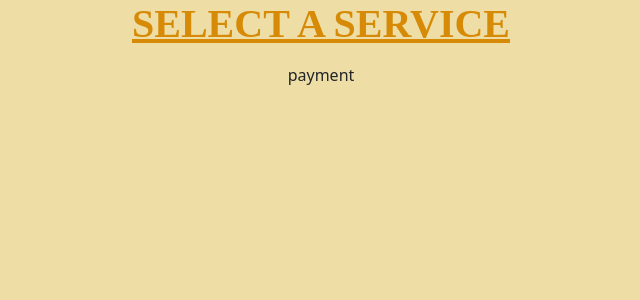
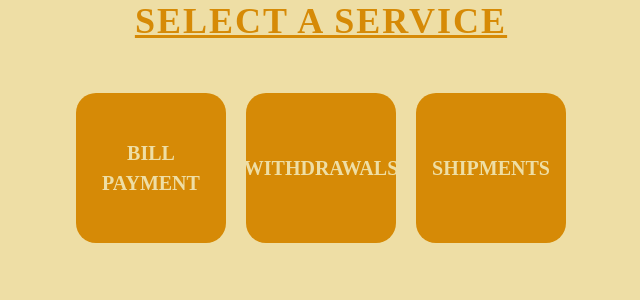
Before and after one commit to dadoluca/SE2-Project, a React (Vite) app in the folder client/: page / in a window 1280 px wide. Shown: the top 300 px of the page, without its empty margins (319-959 px from the left). Built offline with nearby package versions, Linux system fonts and the light colour scheme.

Commit message:
added othergraphic features, also added the starting template for the QR code page

```diff
--- a/client/index.html
+++ b/client/index.html
@@ -4,7 +4,7 @@
     <meta charset="UTF-8" />
     <link rel="icon" type="image/svg+xml" href="/react.svg" />
     <meta name="viewport" content="width=device-width, initial-scale=1.0" />
-    <title>Queue WebApp</title>
+    <title>Customer WebApp</title>
   </head>
   <body>
     <div id="root"></div>
--- a/client/src/App.css
+++ b/client/src/App.css
@@ -2,3 +2,16 @@
   margin: 0 auto;
   text-align: center;
 }
+
+.homePage{
+  display: flex;
+  flex-direction: column;
+  align-items: center;
+  margin-top: 50px;
+}
+
+.buttonContainer{
+  display: flex;
+  gap: 20px; /* Spazio tra i pulsanti */
+  justify-content: center;
+}
--- a/client/src/App.jsx
+++ b/client/src/App.jsx
@@ -1,13 +1,17 @@
 import './App.css'
 import 'bootstrap/dist/css/bootstrap.min.css';
-import CustButton from './components/buttonCustomer'
+import CustButton from './components/buttonCustomer.jsx';
 
 function App() {
   return (
     <>
       <h1>SELECT A SERVICE</h1>
-      <div>
-        <CustButton text={"payment"}/>
+      <div className="homePage">
+        <div className="buttonContainer">
+          <CustButton text={"BILL PAYMENT"} imag={"bi bi-receipt-cutoff"}/>
+          <CustButton text={"WITHDRAWALS"} imag={"bi bi-credit-card"}/>
+          <CustButton text={"SHIPMENTS"} imag={"bi bi-truck"}/>
+        </div>
       </div>
     </>
   )
--- /dev/null
+++ b/client/src/components/buttonCustomer.css
@@ -0,0 +1,19 @@
+.serviceButton{
+    width: 150px;
+    height: 150px;
+    background-color: #d68a06;
+    border-radius: 20px;
+    display: flex;
+    flex-direction: column;
+    justify-content: center;
+    align-items: center;
+    font-family: Arial, sans-serif;
+    font-size: 20px;
+    font-weight: bold;
+}
+
+.buttonText{
+    color: #EEDEA5;
+    font-weight: 600;
+    font-family: Regular;
+}
--- a/client/src/components/buttonCustomer.jsx
+++ b/client/src/components/buttonCustomer.jsx
@@ -1,5 +1,7 @@
 import PropTypes from 'prop-types';
 import { Button } from 'react-bootstrap';
+
+import './buttonCustomer.css';
 
 const CustButton = (props) => {
     return (
@@ -9,7 +11,7 @@ const CustButton = (props) => {
                      {props.text}
                 </div>
                 <div className="buttonIcon">
-                     {props.icon}
+                    <i className={props.imag}></i>
                 </div>
            </div>
         </Button>
@@ -18,7 +20,7 @@ const CustButton = (props) => {
 
 CustButton.PropTypes = {
     text: PropTypes.string,
-    icon: PropTypes.icon
+    imag: PropTypes.string
 }
 
 export default CustButton;
--- a/client/src/index.css
+++ b/client/src/index.css
@@ -4,7 +4,12 @@ body {
 
 h1 {                                /*h1 colors and dimensions according to the figma UI model*/
     color: #D68A06;
-    font-weight: 600;
+    font-weight: bold;
+    font-size: 36px;
+    margin-bottom: 20px;
     font-family: Regular;
     text-decoration: underline;
+    text-transform: uppercase;
+    letter-spacing: 2px;
+    position: relative;
 }
```
Also changed, not shown: client/src/components/codePage.jsx (added, +13 -0 lines).
